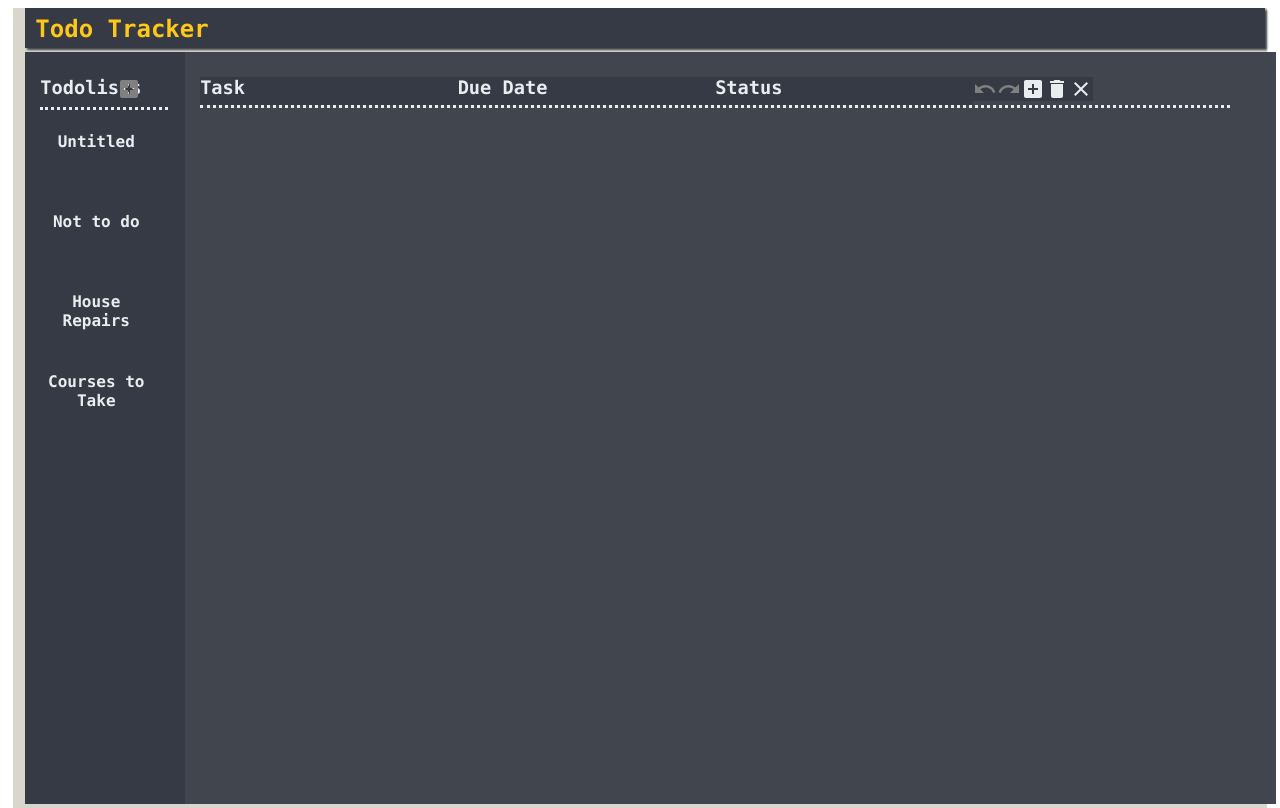
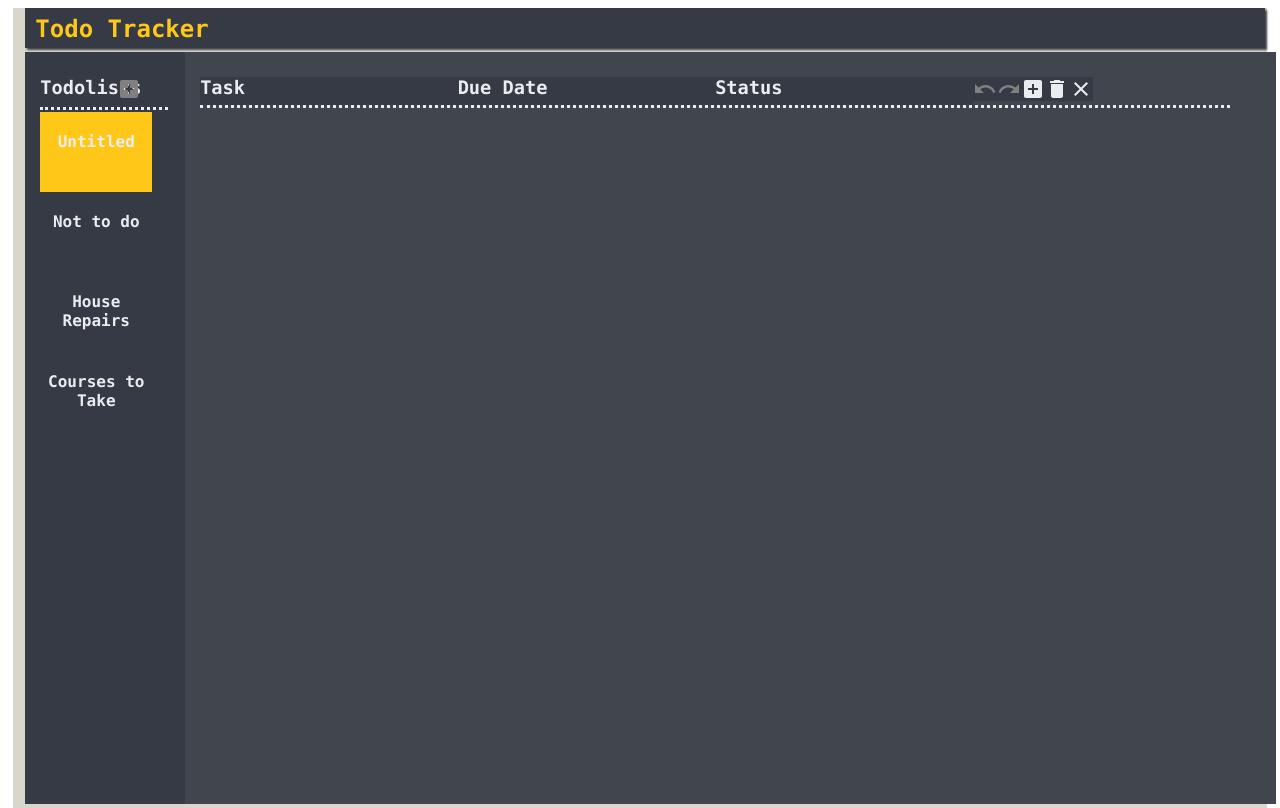
Before and after one commit to KevinD65/CSE-316-HW2, a React (Create React App) app in the folder todo_tracker_hw2-main/: page / in a window 1280 px wide. Both pictures are taken after a click on the icon 129 px from the left and 89 px from the top of the page. Built offline with nearby package versions, Linux system fonts and the light colour scheme; the HTML template or start-up script is replaced by a standard one.

Commit message:
completed highlighting of current path

```diff
--- a/todo_tracker_hw2-main/src/App.js
+++ b/todo_tracker_hw2-main/src/App.js
@@ -88,6 +88,13 @@ class App extends Component {
       toDoLists: nextLists,
       currentList: toDoList
     });
+  }
+
+  isSelectedList = (itemID) => {
+    if(this.state.currentList.id == itemID){
+      return true;
+    }
+    return false;
   }
 
   addNewList = () => {
@@ -454,6 +461,7 @@ class App extends Component {
           toDoLists={this.state.toDoLists}
           loadToDoListCallback={this.loadToDoList}
           addNewListCallback={this.addNewList}
+          isSelectedListCallback={this.isSelectedList}
         />
         <Workspace
           toDoListItems={items}
--- a/todo_tracker_hw2-main/src/components/LeftSidebar.js
+++ b/todo_tracker_hw2-main/src/components/LeftSidebar.js
@@ -41,7 +41,8 @@ class LeftSidebar extends Component {
                         <ListLink
                             key={toDoList.id}
                             toDoList={toDoList}                                // PASS THE LIST TO THE CHILDREN
-                            loadToDoListCallback={this.props.loadToDoListCallback} />  // PASS THE CALLBACK TO THE CHILDREN
+                            loadToDoListCallback={this.props.loadToDoListCallback}  // PASS THE CALLBACK TO THE CHILDREN
+                            SLC={this.props.isSelectedListCallback}/>
                     ))
                 }
                 </div>
--- a/todo_tracker_hw2-main/src/components/ListLink.js
+++ b/todo_tracker_hw2-main/src/components/ListLink.js
@@ -14,6 +14,10 @@ class ListLink extends Component {
         console.log("\t\t\tListLink " + this.props.toDoList.key + " did mount");
     }
 
+    handleIsSelectedList = () => {
+        return this.props.SLC(this.props.toDoList.id);
+    }
+
     handleLoadList = () => {
         this.props.loadToDoListCallback(this.props.toDoList);
     }
@@ -23,11 +27,11 @@ class ListLink extends Component {
         console.log("\t\t\tListLink render");
 
         return (
-            <div
-                className='todo-list-button'
-                onClick={this.handleLoadList}
-            >
-                {this.props.toDoList.name}<br />
+            <div>
+            {this.handleIsSelectedList()
+                ? <div className='todo-list-button' onClick={this.handleLoadList} style = {{background: "rgb(255,200,25)"}}>{this.props.toDoList.name}<br /></div>
+                : <div className='todo-list-button' onClick={this.handleLoadList}>{this.props.toDoList.name}<br /></div>
+            }
             </div>
         )
     }
```
